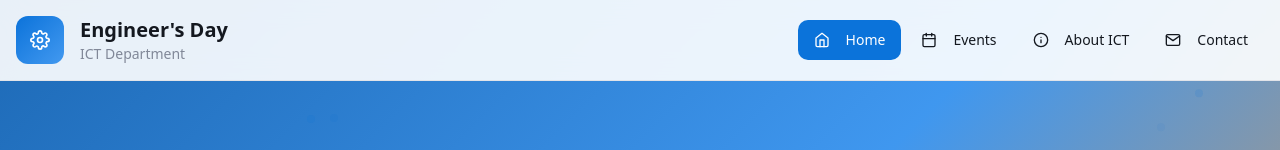
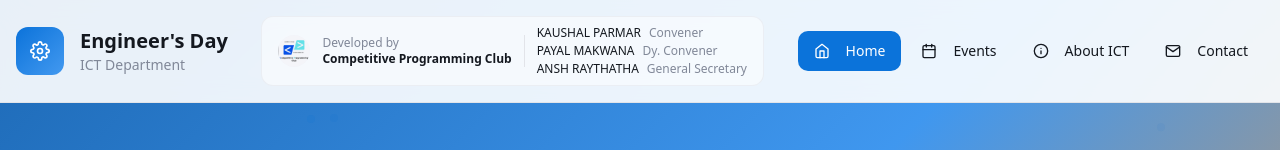
Before and after one commit to Ansh0308/engiday-connect, a React (Vite) app: page / in a window 1280 px wide. Shown: the top 150 px of the page. Built offline with nearby package versions, Linux system fonts and the light colour scheme; no server answers; the database is empty.

Commit message:
Add CP Club details to header

```diff
--- a/src/components/layout/Navbar.tsx
+++ b/src/components/layout/Navbar.tsx
@@ -41,6 +41,33 @@ const Navbar = () => {
             <div>
               <h1 className="text-xl font-bold text-foreground">Engineer's Day</h1>
               <p className="text-sm text-muted-foreground">ICT Department</p>
+            </div>
+          </motion.div>
+
+          {/* Developer Credits - Hidden on small screens */}
+          <motion.div
+            className="hidden lg:flex items-center space-x-3 px-4 py-2 bg-card/50 rounded-lg border border-border/50"
+            whileHover={{ scale: 1.02 }}
+          >
+            <img src="/images/CPclub.png" alt="CP Club" className="w-8 h-8 rounded-full" />
+            <div className="text-xs">
+              <p className="text-muted-foreground font-medium">Developed by</p>
+              <p className="text-foreground font-semibold">Competitive Programming Club</p>
+            </div>
+            <div className="h-8 w-px bg-border mx-2" />
+            <div className="text-xs space-y-0.5">
+              <div className="flex items-center space-x-2">
+                <span className="text-foreground font-medium">KAUSHAL PARMAR</span>
+                <span className="text-muted-foreground">Convener</span>
+              </div>
+              <div className="flex items-center space-x-2">
+                <span className="text-foreground font-medium">PAYAL MAKWANA</span>
+                <span className="text-muted-foreground">Dy. Convener</span>
+              </div>
+              <div className="flex items-center space-x-2">
+                <span className="text-foreground font-medium">ANSH RAYTHATHA</span>
+                <span className="text-muted-foreground">General Secretary</span>
+              </div>
             </div>
           </motion.div>
 
```
